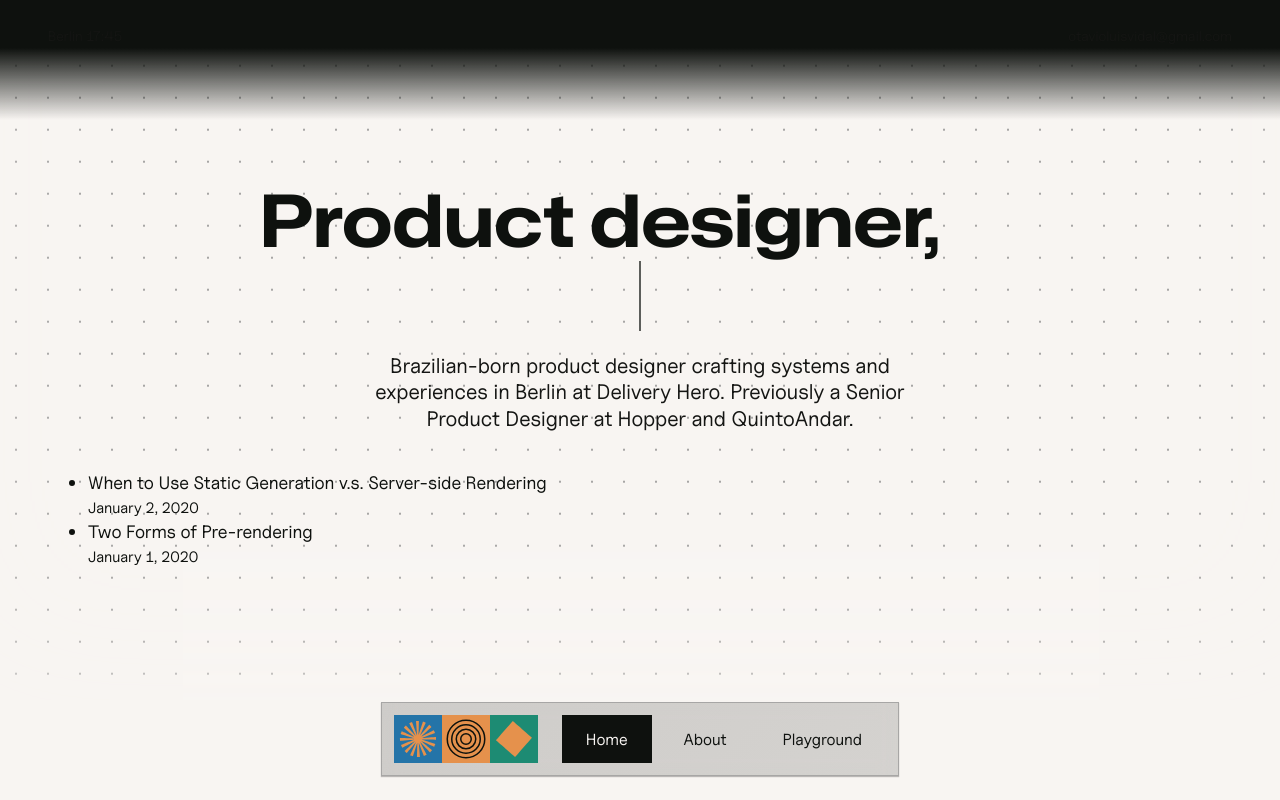
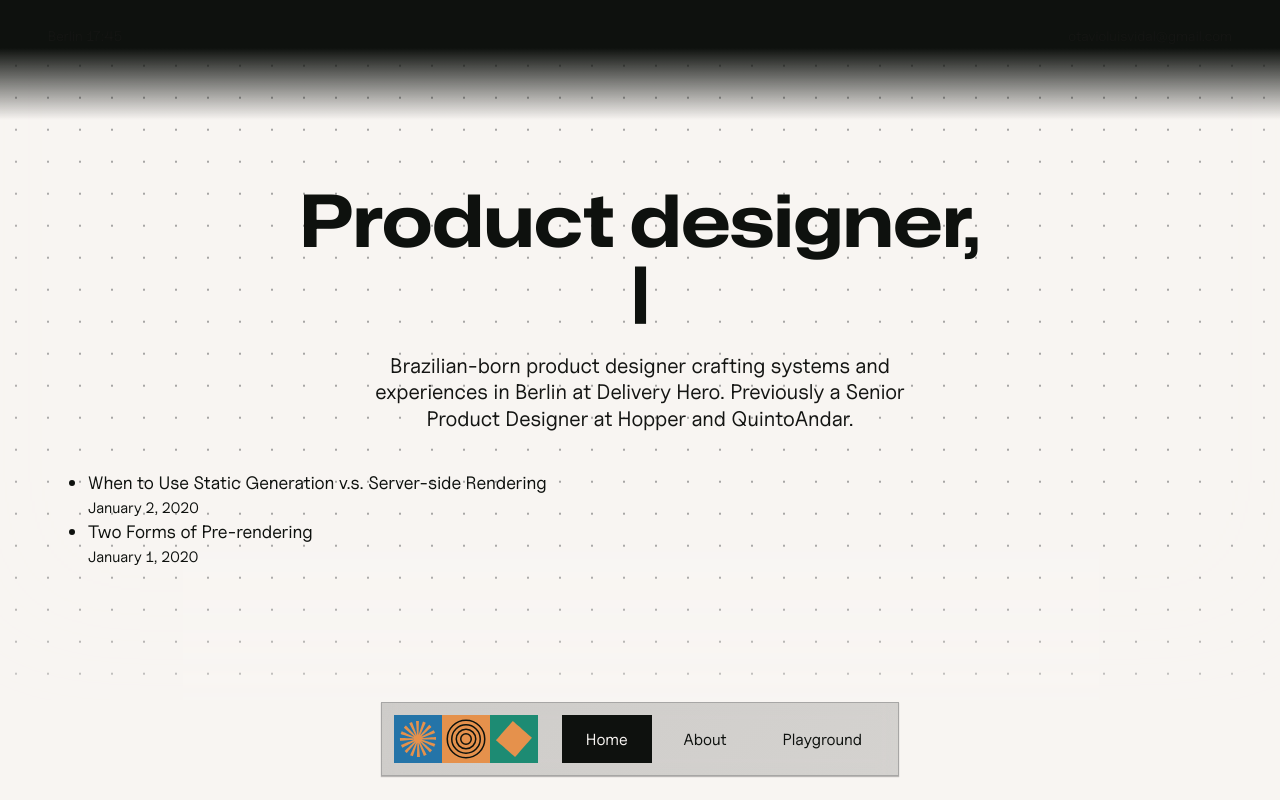
Before and after one commit to okotavio/personal-website-prod, a Next.js app: page / in a window 1280 px wide. Built offline with nearby package versions, Linux system fonts and the light colour scheme.

Commit message:
added typewriter effect

```diff
--- a/package.json
+++ b/package.json
@@ -16,7 +16,8 @@
     "react": "^18.2.0",
     "react-dom": "^18.2.0",
     "remark": "^14.0.2",
-    "remark-html": "^15.0.1"
+    "remark-html": "^15.0.1",
+    "typewriter-effect": "^2.19.0"
   },
   "devDependencies": {
     "eslint": "8.25.0",
--- a/pages/index.js
+++ b/pages/index.js
@@ -3,6 +3,8 @@ import { getSortedPostsData } from "../lib/posts";
 import Container from "../components/container";
 import styles from "../styles/Home.module.scss";
 import PostThumb from "../components/postThumb";
+import { React, useState, useEffect } from "react";
+import Typewriter from "typewriter-effect";
 
 export async function getStaticProps() {
   const allPostsData = getSortedPostsData();
@@ -20,12 +22,26 @@ export default function Home({ allPostsData }) {
         <div className="polka">
           <Container>
             <div className="hero">
-              <h1 className="motion-entrance indent-negative">
-                Product designer,
-              </h1>
-              <h1 className="motion-entrance motion-delay-200">
-                <span class="typewriter"></span>
-              </h1>
+              <h1 className="motion-entrance ">Product designer,</h1>
+              <span className="motion-entrance motion-delay-200">
+                <h1>
+                  <Typewriter
+                    options={{
+                      strings: [
+                        "design systems.",
+                        "end-to-end.",
+                        "strategy.",
+                        "user research.",
+                      ],
+                      autoStart: true,
+                      loop: true,
+                    }}
+                  />
+                </h1>
+                {/* <h1 className="blinking-cursor">{text1}</h1>
+                <h1 className="blinking-cursor">{text2}</h1>
+                <h1 className="blinking-cursor">{text3}</h1> */}
+              </span>
               <p className="hero-description motion-entrance motion-delay-400">
                 Brazilian-born product designer crafting systems and experiences
                 in Berlin at Delivery Hero. Previously a Senior Product Designer
--- a/styles/globals.scss
+++ b/styles/globals.scss
@@ -247,178 +247,18 @@ header:hover {
   }
 }
 
-.typewriter {
-  --caret: currentcolor;
+.blinking-cursor::after {
+  content: "|";
+  animation: blink 1s step-end infinite;
 }
-
-.typewriter::before {
-  content: "";
-  animation: typing 13.5s infinite;
-}
-
-.typewriter::after {
-  content: "";
-  border-right: 2px solid currentColor;
-  animation: blink 700ms linear infinite;
-}
-
-/* Typewriter effect 1 */
-@keyframes typing {
-  1%,
-  32% {
-    content: "";
+@keyframes blink {
+  from,
+  to {
+    opacity: 1;
   }
-  2%,
-  31% {
-    content: "d";
+  50% {
+    opacity: 0;
   }
-  3%,
-  30% {
-    content: "de";
-  }
-  4%,
-  29% {
-    content: "des";
-  }
-  5%,
-  28% {
-    content: "des";
-  }
-  6%,
-  27% {
-    content: "desi";
-  }
-  7%,
-  26% {
-    content: "desig";
-  }
-  8%,
-  25% {
-    content: "design";
-  }
-  // 0.0000%,
-  // 27.3488% {
-  //   content: "";
-  // }
-  // 1.1395%,
-  // 26.2093% {
-  //   content: "d";
-  // }
-  // 2.2791%,
-  // 25.0698% {
-  //   content: "de";
-  // }
-  // 3.4186%,
-  // 23.9302% {
-  //   content: "dev";
-  // }
-  // 4.5581%,
-  // 22.7907% {
-  //   content: "deve";
-  // }
-  // 5.6977%,
-  // 21.6512% {
-  //   content: "devel";
-  // }
-  // 6.8372%,
-  // 20.5116% {
-  //   content: "develo";
-  // }
-  // 7.9767%,
-  // 19.3721% {
-  //   content: "develop";
-  // }
-  // 9.1163%,
-  // 18.2326% {
-  //   content: "develope";
-  // }
-  // 10.2558%,
-  // 17.0930% {
-  //   content: "developer";
-  // }
-
-  // 30.7674%,
-  // 51.2791% {
-  //   content: "";
-  // }
-  // 31.9070%,
-  // 50.1395% {
-  //   content: "w";
-  // }
-  // 33.0465%,
-  // 49.0000% {
-  //   content: "wr";
-  // }
-  // 34.1860%,
-  // 47.8605% {
-  //   content: "wri";
-  // }
-  // 35.3256%,
-  // 46.7209% {
-  //   content: "writ";
-  // }
-  // 36.4651%,
-  // 45.5814% {
-  //   content: "write";
-  // }
-  // 37.6047%,
-  // 44.4419% {
-  //   content: "writer";
-  // }
-
-  // 54.6977%,
-  // 75.2093% {
-  //   content: "";
-  // }
-  // 55.8372%,
-  // 74.0698% {
-  //   content: "r";
-  // }
-  // 56.9767%,
-  // 72.9302% {
-  //   content: "re";
-  // }
-  // 58.1163%,
-  // 71.7907% {
-  //   content: "rea";
-  // }
-  // 59.2558%,
-  // 70.6512% {
-  //   content: "read";
-  // }
-  // 60.3953%,
-  // 69.5116% {
-  //   content: "reade";
-  // }
-  // 61.5349%,
-  // 68.3721% {
-  //   content: "reader";
-  // }
-
-  // 78.6279%,
-  // 96.8605% {
-  //   content: "";
-  // }
-  // 79.7674%,
-  // 95.7209% {
-  //   content: "h";
-  // }
-  // 80.9070%,
-  // 94.5814% {
-  //   content: "hu";
-  // }
-  // 82.0465%,
-  // 93.4419% {
-  //   content: "hum";
-  // }
-  // 83.1860%,
-  // 92.3023% {
-  //   content: "huma";
-  // }
-  // 84.3256%,
-  // 91.1628% {
-  //   content: "human";
-  // }
 }
 
 @keyframes blink {
@@ -472,6 +312,7 @@ header:hover {
 
 .indent-positive {
   margin-left: 80px;
+  text-align: right;
 }
 
 .system-bar {
```
Also changed, not shown: 1 other file (tests, documents, lock files or other folders).
